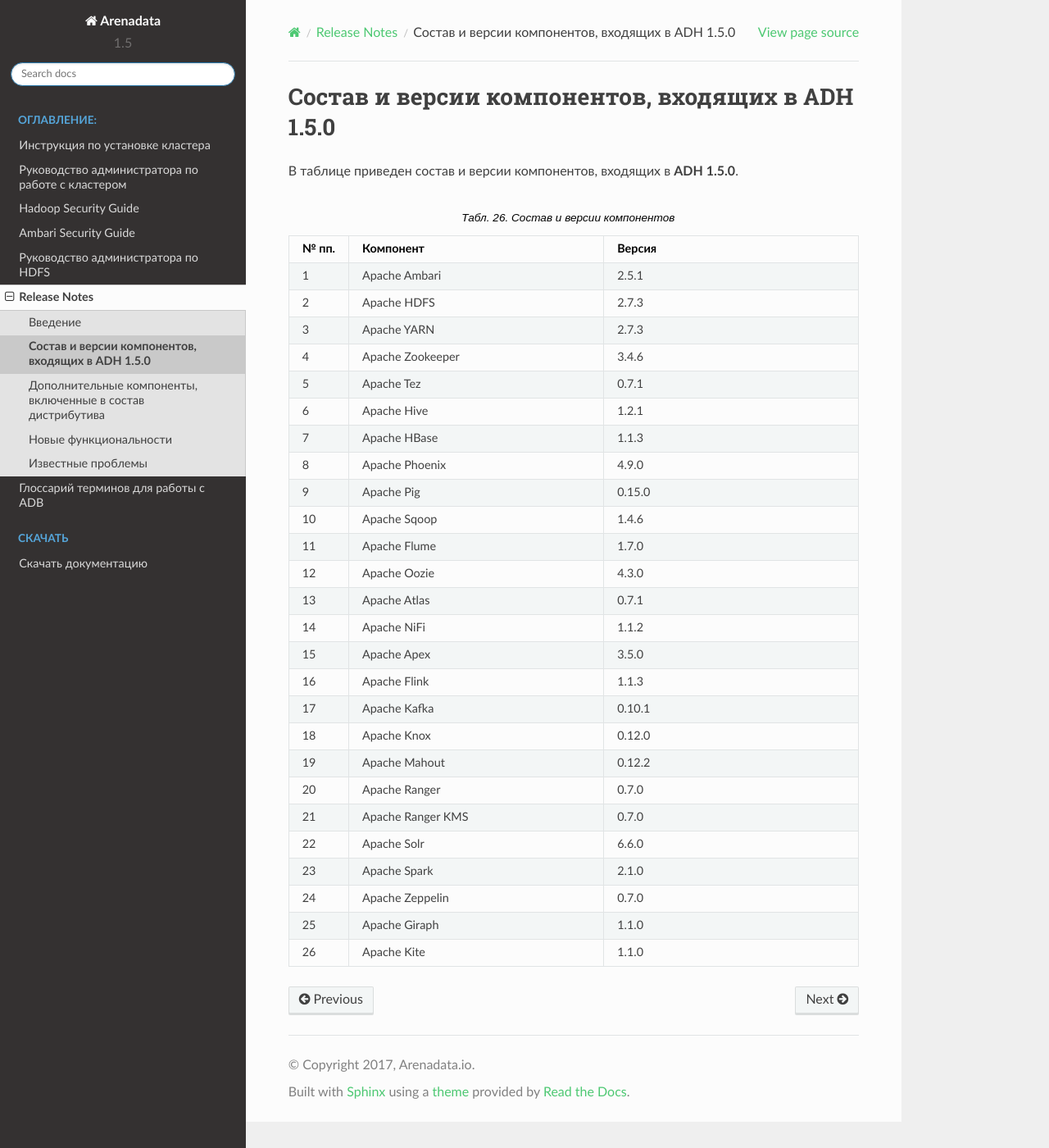
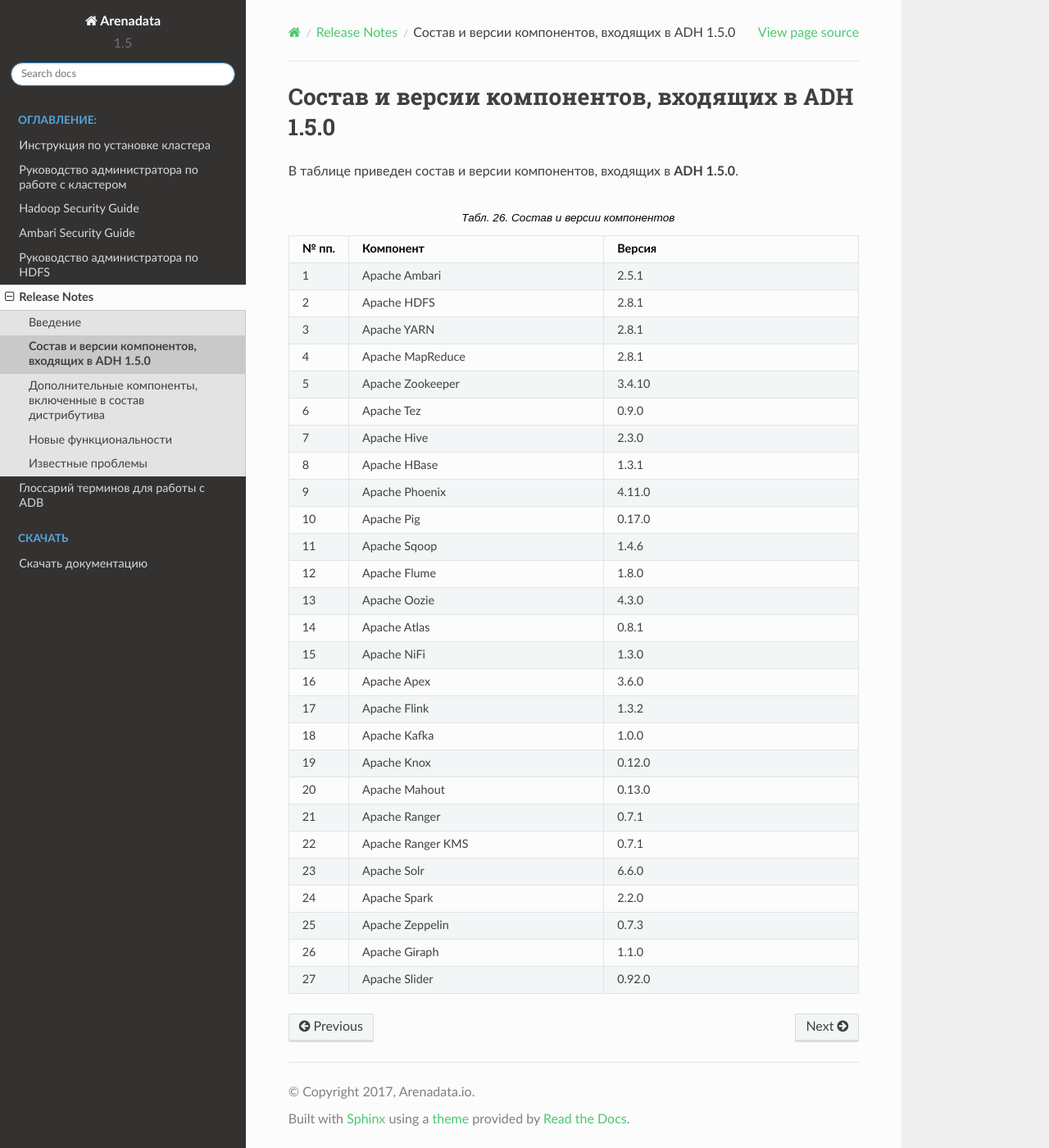
Before and after one commit to arenadata/docs_adps, a Sphinx documentation site: the page built from source/ReleaseNotes/structure.rst, in a window 1280 px wide and 1400 px high. Shown: the whole window at 82% size. Built offline with Sphinx 7.4.7 and the Read the Docs theme 2.0.0, drawn with Linux system fonts in a browser that asks for light colours.

Commit message:
Update structure.rst

```diff
--- a/source/ReleaseNotes/structure.rst
+++ b/source/ReleaseNotes/structure.rst
@@ -8,28 +8,29 @@
    :widths: 10, 45, 45
 
    "1", "Apache Ambari", "2.5.1"
-   "2", "Apache HDFS", "2.7.3"
-   "3", "Apache YARN", "2.7.3"
-   "4", "Apache Zookeeper", "3.4.6"
-   "5", "Apache Tez", "0.7.1"
-   "6", "Apache Hive", "1.2.1"
-   "7", "Apache HBase", "1.1.3"
-   "8", "Apache Phoenix", "4.9.0"
-   "9", "Apache Pig", "0.15.0"
-   "10", "Apache Sqoop", "1.4.6"
-   "11", "Apache Flume", "1.7.0"
-   "12", "Apache Oozie", "4.3.0"
-   "13", "Apache Atlas", "0.7.1"
-   "14", "Apache NiFi", "1.1.2"
-   "15", "Apache Apex", "3.5.0"
-   "16", "Apache Flink", "1.1.3"
-   "17", "Apache Kafka", "0.10.1"
-   "18", "Apache Knox", "0.12.0"
-   "19", "Apache Mahout", "0.12.2"
-   "20", "Apache Ranger", "0.7.0"
-   "21", "Apache Ranger KMS", "0.7.0"
-   "22", "Apache Solr", "6.6.0"
-   "23", "Apache Spark", "2.1.0"
-   "24", "Apache Zeppelin", "0.7.0"
-   "25", "Apache Giraph", "1.1.0"
-   "26", "Apache Kite", "1.1.0"
+   "2", "Apache HDFS", "2.8.1"
+   "3", "Apache YARN", "2.8.1"
+   "4", "Apache MapReduce", "2.8.1"
+   "5", "Apache Zookeeper", "3.4.10"
+   "6", "Apache Tez", "0.9.0"
+   "7", "Apache Hive", "2.3.0"
+   "8", "Apache HBase", "1.3.1"
+   "9", "Apache Phoenix", "4.11.0"
+   "10", "Apache Pig", "0.17.0"
+   "11", "Apache Sqoop", "1.4.6"
+   "12", "Apache Flume", "1.8.0"
+   "13", "Apache Oozie", "4.3.0"
+   "14", "Apache Atlas", "0.8.1"
+   "15", "Apache NiFi", "1.3.0"
+   "16", "Apache Apex", "3.6.0"
+   "17", "Apache Flink", "1.3.2"
+   "18", "Apache Kafka", "1.0.0"
+   "19", "Apache Knox", "0.12.0"
+   "20", "Apache Mahout", "0.13.0"
+   "21", "Apache Ranger", "0.7.1"
+   "22", "Apache Ranger KMS", "0.7.1"
+   "23", "Apache Solr", "6.6.0"
+   "24", "Apache Spark", "2.2.0"
+   "25", "Apache Zeppelin", "0.7.3"
+   "26", "Apache Giraph", "1.1.0"
+   "27", "Apache Slider", "0.92.0"
```
